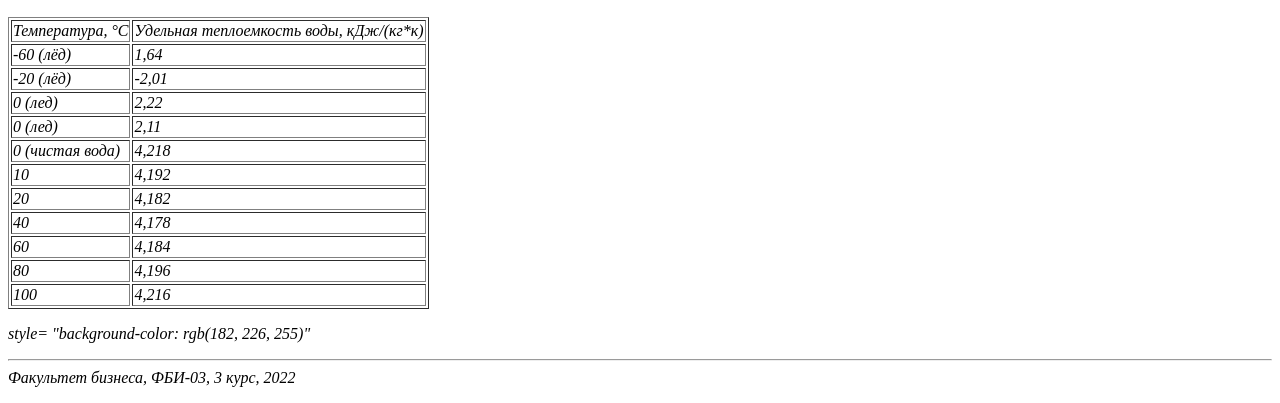
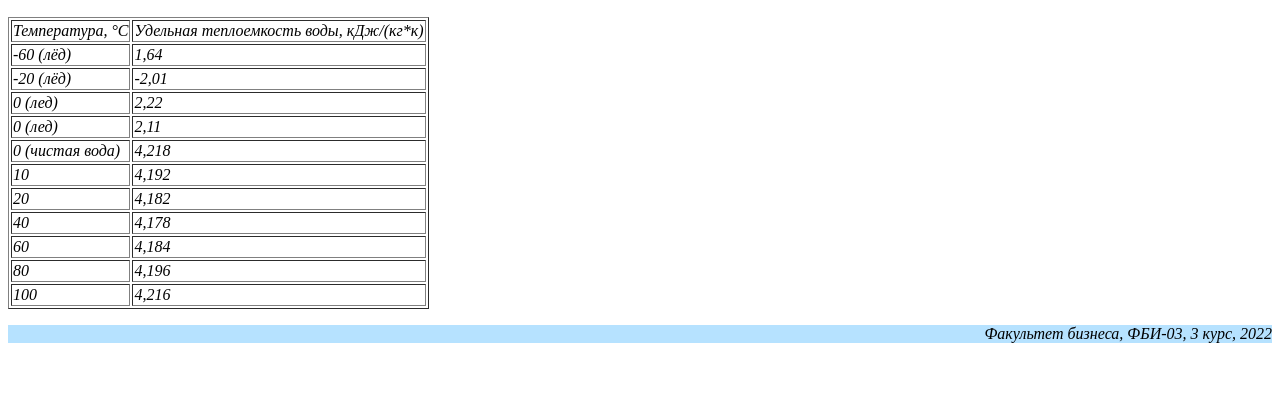
Before and after one commit to pollyrudclone666/danielclone666, a plain HTML site: page lab3.html in a window 1280 px wide. Shown: the part 682-1085 px from the top of the page. After the commit the page ends 1041 px from the top, so only its background shows below. Drawn offline with Linux system fonts and the light colour scheme.

```diff
--- a/lab3.html
+++ b/lab3.html
@@ -70,12 +70,10 @@
             </p>
         </div>
 
-        <div class="footer">
-            <p>
-                 style= "background-color: rgb(182, 226, 255)"
+        <div class="footer" align="right">
+            <p style= "background-color: rgb(182, 226, 255)"
             <hr>
             <i>Факультет бизнеса, ФБИ-03, 3 курс, 2022</i> </p>
-
-        </div>
+         </div>
     </body>
 </html
```
